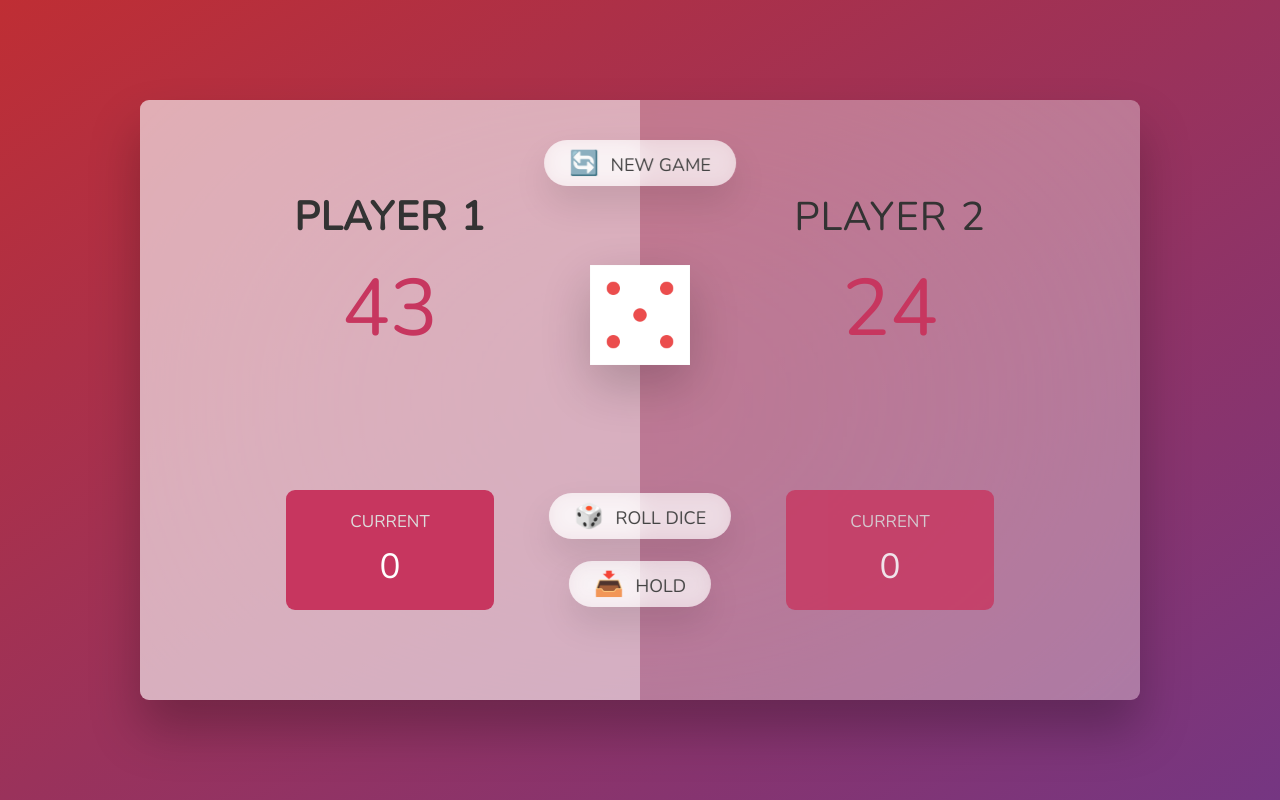
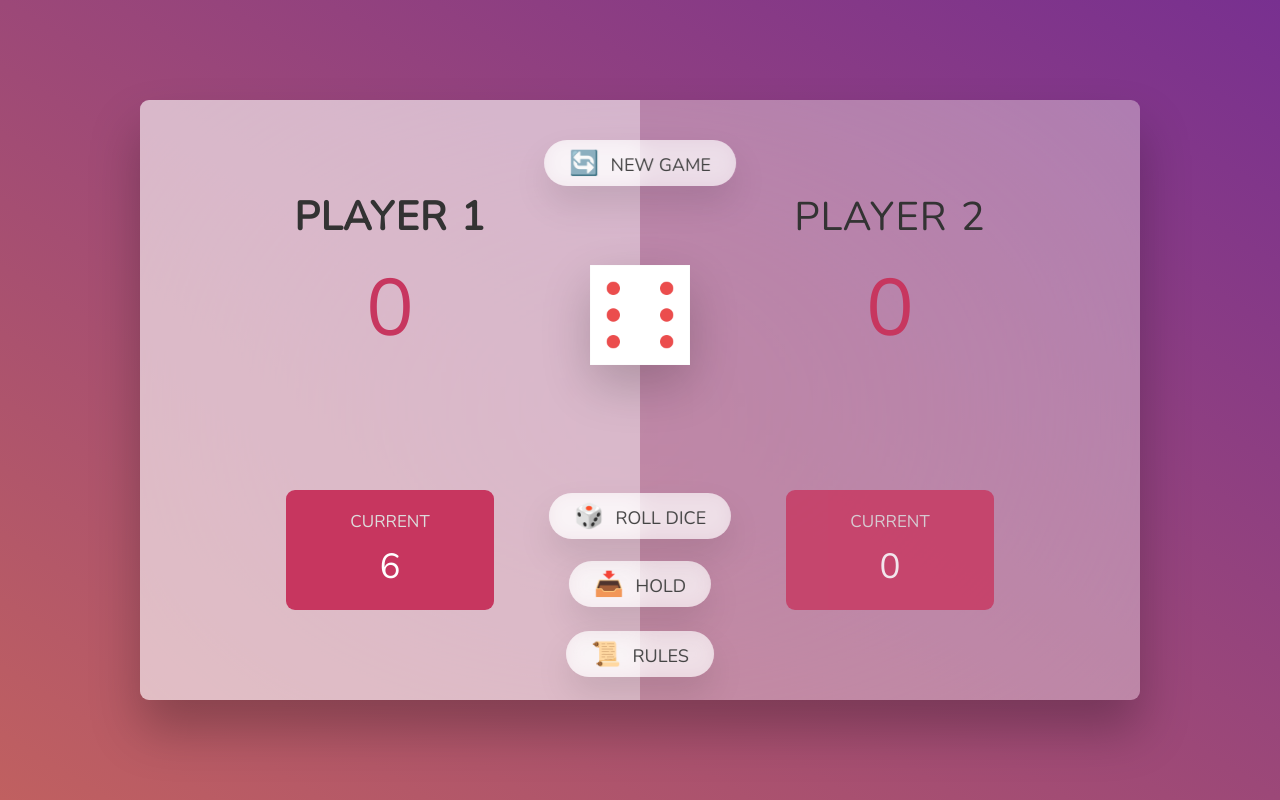
Before and after one commit to MoneyTreesIsThePerfectPlaceForShade/RollSomeDice, a plain HTML site: page index.html in a window 1280 px wide. Both pictures are taken after a click on the button "🎲 ROLL DICE". Drawn offline with nearby package versions, Linux system fonts and the light colour scheme.

Commit message:
feat: implement some fun to current score and cnahing players

```diff
--- a/index.html
+++ b/index.html
@@ -11,7 +11,7 @@
         <main>
             <section class="player player--0 player--active">
                 <h2 class="name" id="name--0">Player 1</h2>
-        <p class="score" id="score--0">43</p>
+                <p class="score" id="score--0">0</p>
                 <div class="current">
                     <p class="current-label">Current</p>
                     <p class="current-score" id="current--0">0</p>
@@ -19,7 +19,7 @@
             </section>
             <section class="player player--1">
                 <h2 class="name" id="name--1">Player 2</h2>
-        <p class="score" id="score--1">24</p>
+                <p class="score" id="score--1">0</p>
                 <div class="current">
                     <p class="current-label">Current</p>
                     <p class="current-score" id="current--1">0</p>
@@ -30,6 +30,7 @@
             <button class="btn btn--new">🔄 New game</button>
             <button class="btn btn--roll">🎲 Roll dice</button>
             <button class="btn btn--hold">📥 Hold</button>
+            <button class="btn btn--rules">📜 Rules</button>
         </main>
         <script src="script.js"></script>
     </body>
--- a/script.js
+++ b/script.js
@@ -1 +1,47 @@
-'use strict';
+"use strict";
+
+// selectin elements
+const score0Element = document.querySelector("#score--0");
+const score1Element = document.querySelector("#score--1");
+const player0El = document.querySelector(".player--0");
+const player1El = document.querySelector(".player--1");
+const currentScore0El = document.getElementById("current--0");
+const currentScore1El = document.getElementById("current--1");
+const diceElement = document.querySelector(".dice");
+const newGameBtn = document.querySelector(".btn--new");
+const diceBtn = document.querySelector(".btn--roll");
+const holdBtn = document.querySelector(".btn--hold");
+const rulesBtn = document.querySelector(".btn--rules");
+
+score0Element.textContent = 0;
+score1Element.textContent = 0;
+diceElement.classList.add("hidden");
+
+const scores = [0, 0];
+let currentScore = 0;
+let activePlayer = 0;
+
+diceBtn.addEventListener("click", function () {
+    // generate random dice number
+    const dice = Math.trunc(Math.random() * 6) + 1;
+    console.log(dice);
+    // display dice
+    diceElement.classList.remove("hidden");
+    // изначально я бы сделал через switch, но это куда проще и короче
+    diceElement.src = `dice-${dice}.png`;
+
+    // if 1 switch to next player
+    if (dice !== 1) {
+        currentScore += dice;
+        document.getElementById(`current--${activePlayer}`).textContent =
+            currentScore;
+    } else {
+        // switch the next player
+        document.getElementById(`current--${activePlayer}`).textContent = 0;
+        currentScore = 0;
+        activePlayer = activePlayer === 0 ? 1 : 0;
+        // toggle - если есть класс - то удаляет его,если нет - добавляет
+        player0El.classList.toggle("player--active");
+        player1El.classList.toggle("player--active");
+    }
+});
--- a/style.css
+++ b/style.css
@@ -1,4 +1,4 @@
-@import url('https://fonts.googleapis.com/css2?family=Nunito&display=swap');
+@import url("https://fonts.googleapis.com/css2?family=Nunito&display=swap");
 
 * {
     margin: 0;
@@ -12,11 +12,11 @@ html {
 }
 
 body {
-  font-family: 'Nunito', sans-serif;
+    font-family: "Nunito", sans-serif;
     font-weight: 400;
     height: 100vh;
     color: #333;
-  background-image: linear-gradient(to top left, #753682 0%, #bf2e34 100%);
+    background-image: linear-gradient(to top right, #c06060 0%, #783090 100%);
     display: flex;
     align-items: center;
     justify-content: center;
@@ -139,6 +139,10 @@ main {
     top: 46.1rem;
 }
 
+.btn--rules {
+    top: 53.1rem;
+}
+
 .btn:active {
     transform: translate(-50%, 3px);
     box-shadow: 0 1rem 2rem rgba(0, 0, 0, 0.15);
@@ -165,3 +169,7 @@ main {
     font-weight: 700;
     color: #c7365f;
 }
+
+.hidden {
+    display: none;
+}
```
Lines whose indentation alone changed are shown as unchanged.
